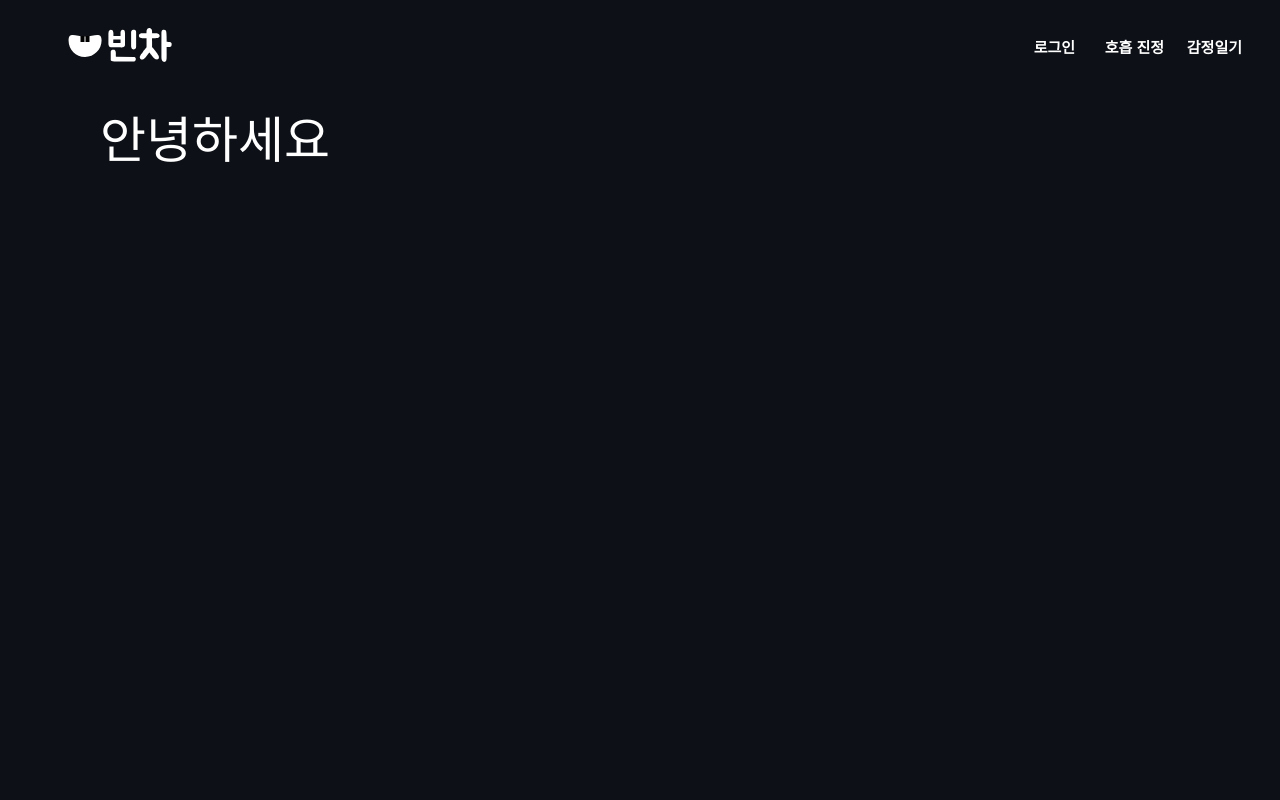
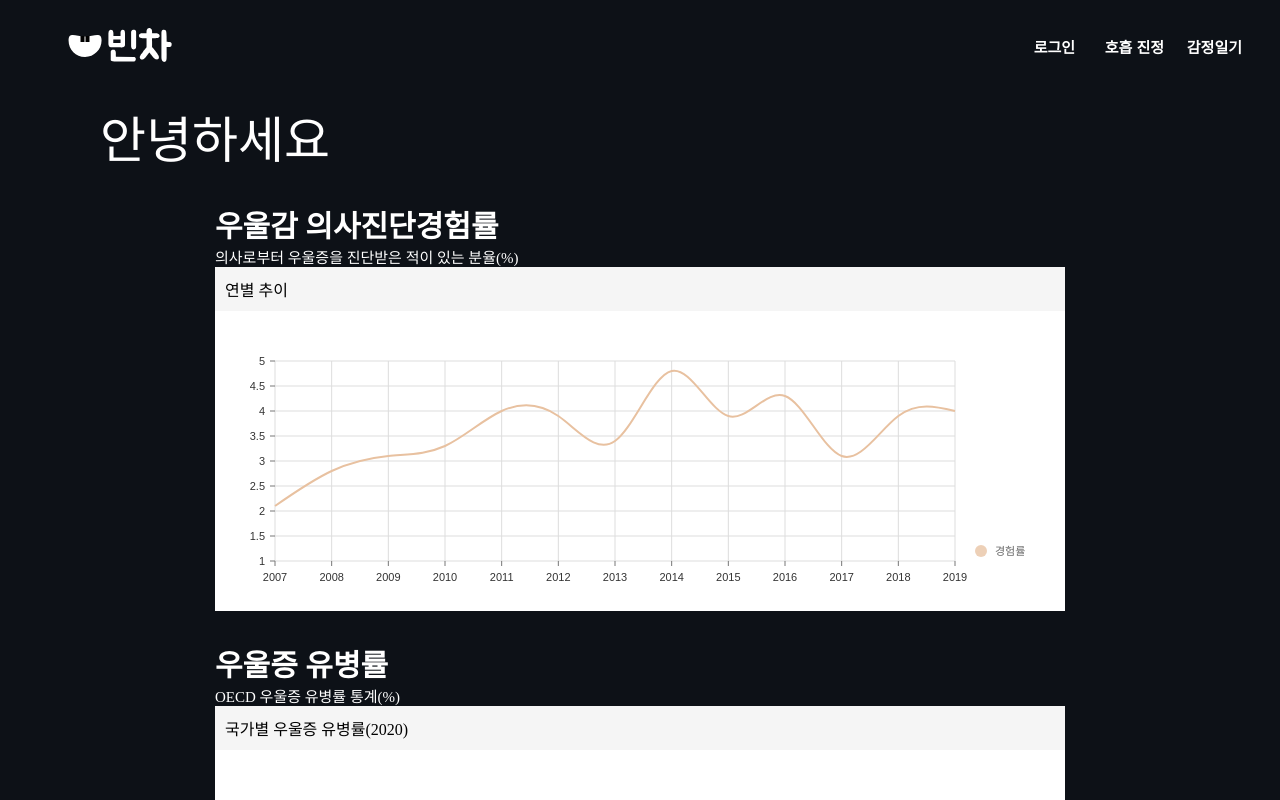
Before and after one commit to Empty-Car/Sunshine, a React (Create React App) app: page / in a window 1280 px wide. Shown: the top 800 px of the page. Built offline with nearby package versions, Linux system fonts and the light colour scheme; no server answers; a web font is replaced by a local one.

Commit message:
Fix: statistics

```diff
--- a/src/container/Main/Main.tsx
+++ b/src/container/Main/Main.tsx
@@ -22,9 +22,9 @@ const MainContainer = () => {
        :
         <div>
           <S.Div>{name}님, 안녕하세요.</S.Div>
-          <Statistics/>
         </div>
         }
+        <Statistics/>
     </div>
 
   )
```
